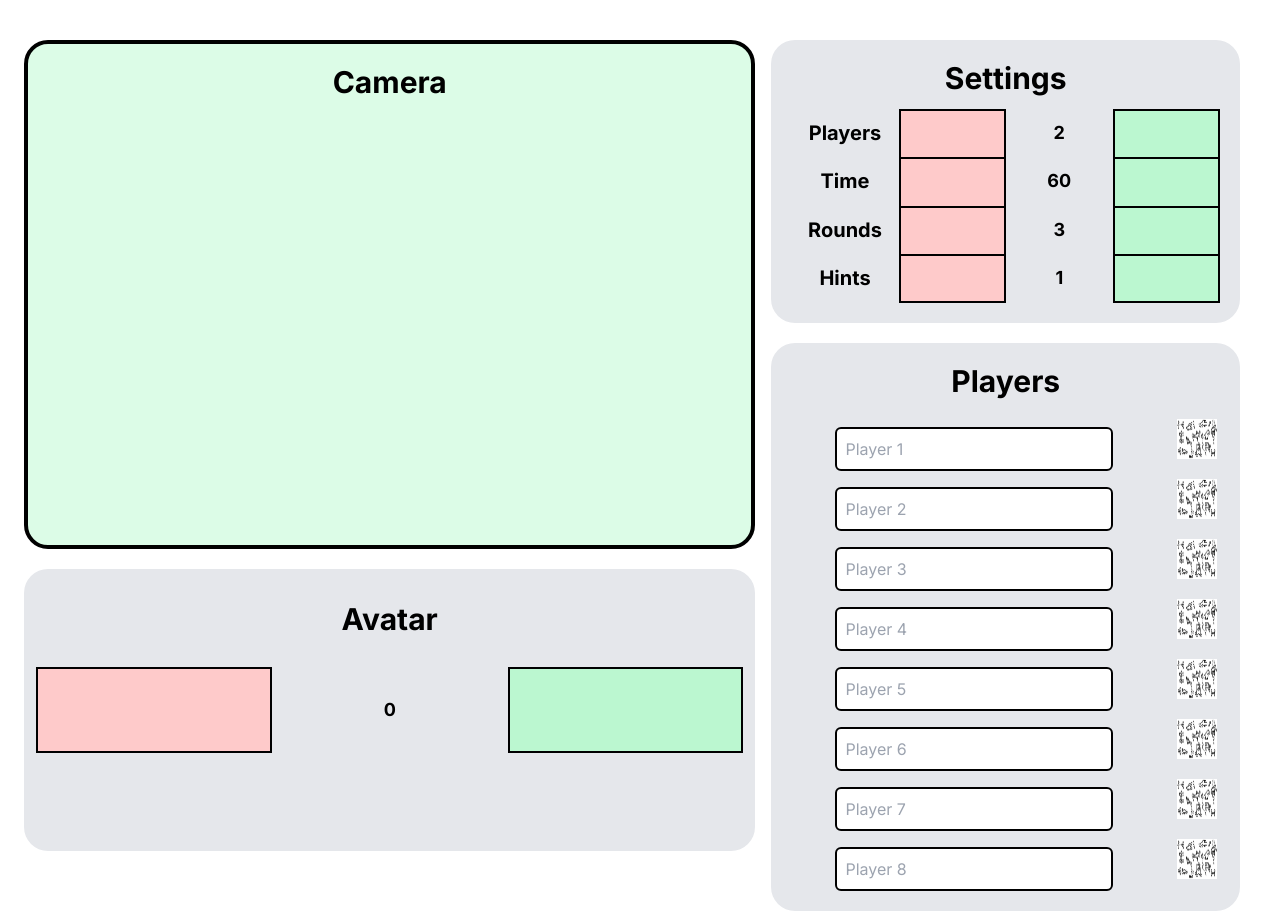
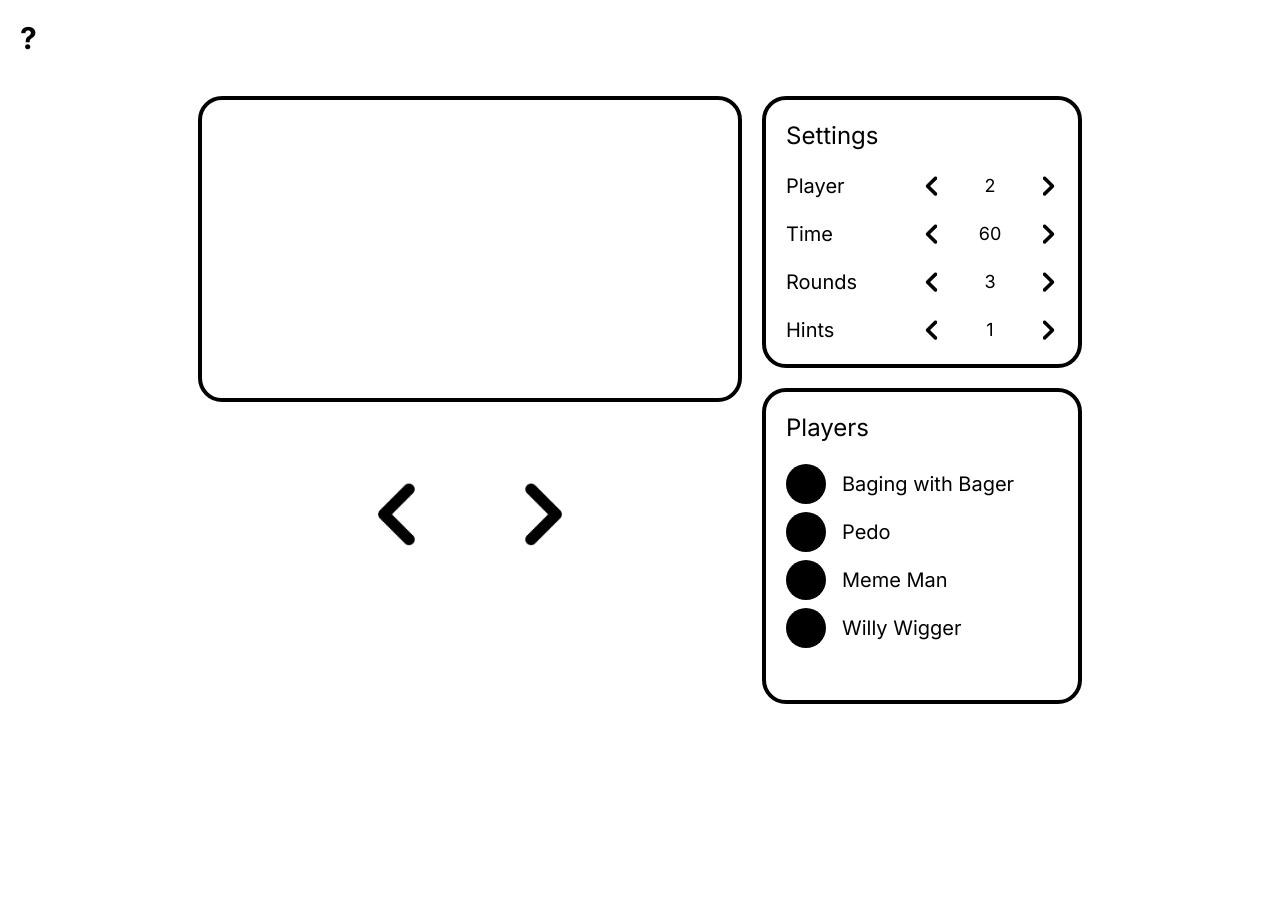
Before and after one commit to jnathan02222/bager, a Next.js app in the folder website/: page /setup in a window 1280 px wide. After the commit the page ends 800 px from the top, so only its background shows below. Built offline with nearby package versions, Linux system fonts and the light colour scheme.

Commit message:
UI cleanup for setup page

```diff
--- a/website/app/page.js
+++ b/website/app/page.js
@@ -8,8 +8,8 @@ export default function JoinRoom() {
     setRoomId(e.target.value)
   }
   return (<div className="w-full min-h-screen flex justify-center items-center bg-[url('/background.png')] bg-repeat" >
-      <div className='flex flex-col p-10 m-5 border-black border-5 rounded-3xl bg-gray-200'>
-        <h1 className='text-3xl font-bold mb-5 text-center'>NO PAME NO GAME</h1>
+      <div className='flex flex-col items-center p-10 m-5 border-black border-4 rounded-3xl bg-white'>
+        <h1 className='text-5xl font-bold mb-5 text-center'>FLOPPY FINGERS</h1>
         <input className='w-96 p-2 border-2 border-black border-b-0 rounded-t-md focus:outline-none' placeholder='Room ID' value={roomId} onChange={inputHandler}></input>
         <Link className='w-96 text-center p-2 border-2 border-black rounded-b-md' href={'/game/'+roomId}>Join Room</Link>
         <Link className='w-96 text-center mt-7 p-2 border-2 border-black rounded-md' href='/setup'>Create Room</Link>
--- /dev/null
+++ b/website/app/setup/camera.js
@@ -0,0 +1,3 @@
+export default function Camera(){
+
+}
--- a/website/app/setup/page.js
+++ b/website/app/setup/page.js
@@ -1,54 +1,10 @@
 "use client"
-import Link from "next/link"
 import { useState } from "react"
 
 export default function SetUpPage(){
-    const [players, setPlayers] = useState(2)
-    const [time, setTime] = useState(60)
-    const [rounds, setRounds] = useState(3)
-    const [hints, setHints] = useState(1)
+
+    //Avatar
     const [avatar, setAvatar] = useState(0)
-
-    const playersIncrease = () => {
-        if(players < 8){
-            setPlayers(players+1)
-        }
-    }
-    const playersDecrease = () => {
-        if(players > 2){
-            setPlayers(players-1)
-        }
-    }
-    const timeIncrease = () => {
-        if(time < 180){
-            setTime(time+30)
-        }
-    }
-    const timeDecrease = () => {
-        if(time>30){
-            setTime(time-30)
-        }
-    }
-    const roundsIncrease = () => {
-        if(rounds < 10){
-            setRounds(rounds+1)
-        }
-    }
-    const roundsDecrease = () => {
-        if(rounds > 1){
-            setRounds(rounds-1)
-        }
-    }
-    const hintsIncrease = () => {
-        if(hints < 3){
-            setHints(hints+1)
-        }
-    }
-    const hintsDecrease = () => {
-        if(hints > 0){
-            setHints(hints-1)
-        }
-    }
     const avatarUp = () => {
         if(avatar == 8){
             setAvatar(0)
@@ -64,59 +20,109 @@ export default function SetUpPage(){
         }
     }
 
+
+    //Settings
+    const names = {
+        players: "Player",
+        time: "Time",
+        rounds: "Rounds",
+        hints: "Hints"
+    }
+    const range = {
+        players: [2, 8],
+        time: [30, 180],
+        rounds: [1, 10],
+        hints: [0, 3]
+    }
+    const iterations = {
+        players: 1,
+        time: 30,
+        rounds: 1,
+        hints: 1
+    }
+    const [settings, setSettings] = useState({
+        players: 2,
+        time: 60,
+        rounds: 3,
+        hints: 1
+    })
+    const changeSettings = (iteration, property) => {
+        var newSettings = {
+            players: settings.players,
+            time: settings.time,
+            rounds: settings.rounds,
+            hints: settings.hints
+        }
+        console.log("Property: " + property)
+        console.log(range[property])
+        if (newSettings[property] + iteration > range[property][1] || newSettings[property] + iteration < range[property][0]) {
+            return
+        }
+        newSettings[property] += iteration
+        setSettings(newSettings)
+    }
+    const getSettingWidgets = () => {
+        var widgets = []
+        for (const property in iterations){
+            widgets.push(
+                <div>
+                    <div className="flex justify-center mt-5 items-center">
+                        <h1 className='text-xl self-center w-40'>{names[property]}</h1>
+                        <div className="flex justify-between w-40">
+                            <img className="w-5 h-5 mt-1" src='/left.png' onClick={(e)=>{changeSettings(-iterations[property], property)}}></img>
+                            <h1 className='text-lg self-center text-center'>{settings[property]}</h1>
+                            <img className="w-5 h-5 mt-1" src='/right.png' onClick={(e)=>{changeSettings(iterations[property], property)}}></img>
+                        </div>
+                    </div>
+                </div>
+            )
+        }
+        return widgets
+    }
+
+    const [popup, setPopup] = useState(false)
+
     return (
-        <div className='w-full min-h-screen grid grid-cols-7'>
-            <div className='col-start-1 col-span-4'>
-                <div className='w-full h-3/5 m-6 mb-5 mt-10 border-4 border-black rounded-3xl self-center bg-green-100'>
-                <h1 className='text-3xl font-bold row-start-1 col-span-3 text-center mt-5'>Camera</h1>
+        <div className="relative">
+            <button className='text-3xl font-bold absolute p-5' onClick={()=>{setPopup(true)}}>?</button>
+            {popup &&
+                <div className="absolute w-full h-full bg-white z-10 flex justify-center items-center" onClick={()=>{setPopup(false)}}>
+                    <h1 className='text-center'>Click anywhere to return to setup.</h1>
                 </div>
-                <div className='w-full h-1/3 p-3 ml-6 rounded-3xl bg-gray-200 grid grid-cols-3 grid-rows-3'>
-                    <h1 className='text-3xl font-bold row-start-1 col-span-3 text-center mt-5'>Avatar</h1>
-                    <button className='bg-red-200 p-2 border-2 border-black' onClick={avatarDown}></button>
-                    <h1 className='players text-lg font-bold self-center text-center'>{avatar}</h1>
-                    <button className='bg-green-200 p-2 border-2 border-black' onClick={avatarUp}></button>
+            }
+            <div className='w-full h-screen flex justify-center p-24'>
+                <div className='min-w-96 w-1/2'>
+                    <div className='w-full aspect-video	 border-4 border-black rounded-3xl'></div>
+                    <div className='w-full p-3 rounded-3xl flex justify-center items-center pt-10'>
+                        <img className="w-16 h-16 m-10" src='/left.png' onClick={avatarDown}></img>
+                        <img className="w-16 h-16 m-10" src='/right.png' onClick={avatarUp}></img>
+                    </div>
                 </div>
-            </div>
-
-            <div className='col-start-5 col-span-3'>
-                <div className='h-1/3 p-5 m-10 mb-5 rounded-3xl bg-gray-200 grid grid-cols-4 grid-rows-5'>
-                    <h1 className='text-3xl font-bold row-start-1 col-span-4 text-center'>Settings</h1>
-                    <h1 className='text-xl font-bold col-start-1 self-center text-center'>Players</h1>
-                    <button className='bg-red-200 p-2 border-2 border-black border-b-0' onClick={playersDecrease}></button>
-                    <h1 className='players text-lg font-bold self-center text-center'>{players}</h1>
-                    <button className='bg-green-200 p-2 border-2 border-black border-b-0' onClick={playersIncrease}></button>
-                    <h1 className='text-xl font-bold col-start-1 self-center text-center'>Time</h1>
-                    <button className='bg-red-200 p-2 border-2 border-black border-b-0' onClick={timeDecrease}></button>
-                    <h1 className='time text-lg font-bold self-center text-center'>{time}</h1>
-                    <button className='bg-green-200 p-2 border-2 border-black border-b-0' onClick={timeIncrease}></button>
-                    <h1 className='text-xl font-bold col-start-1 self-center text-center'>Rounds</h1>
-                    <button className='bg-red-200 p-2 border-2 border-black border-b-0' onClick={roundsDecrease}></button>
-                    <h1 className='rounds text-lg font-bold self-center text-center'>{rounds}</h1>
-                    <button className='bg-green-200 p-2 border-2 border-black border-b-0' onClick={roundsIncrease}></button>
-                    <h1 className='text-xl font-bold col-start-1 self-center text-center'>Hints</h1>
-                    <button className='bg-red-200 p-2 border-2 border-black ' onClick={hintsDecrease}></button>
-                    <h1 className='hints text-lg font-bold self-center text-center'>{hints}</h1>
-                    <button className='bg-green-200 p-2 border-2 border-black' onClick={hintsIncrease}></button>
-                </div>
-                <div className='mx-10 pb-3 rounded-3xl bg-gray-200'>
-                    <h1 className='text-3xl font-bold m-5 pt-5 text-center'>Players</h1>
-                    <div className='grid grid-rows-8 grid-col-2'>
-                        <input className='p-2 border-2 mx-16 m-2 border-black rounded-md focus:outline-none col-start-1' placeholder='Player 1'></input>
-                        <img className='col-start-2 h-10 w-10' src={'/background.png'} alt='filler'></img>
-                        <input className='p-2 border-2 mx-16 m-2 border-black rounded-md focus:outline-none col-start-1' placeholder='Player 2'></input>
-                        <img className='col-start-2 h-10 w-10' src={'/background.png'} alt='filler'></img>
-                        <input className='p-2 border-2 mx-16 m-2 border-black rounded-md focus:outline-none col-start-1' placeholder='Player 3'></input>
-                        <img className='col-start-2 h-10 w-10' src={'/background.png'} alt='filler'></img>
-                        <input className='p-2 border-2 mx-16 m-2 border-black rounded-md focus:outline-none col-start-1' placeholder='Player 4'></input>
-                        <img className='col-start-2 h-10 w-10' src={'/background.png'} alt='filler'></img>
-                        <input className='p-2 border-2 mx-16 m-2 border-black rounded-md focus:outline-none col-start-1' placeholder='Player 5'></input>
-                        <img className='col-start-2 h-10 w-10' src={'/background.png'} alt='filler'></img>
-                        <input className='p-2 border-2 mx-16 m-2 border-black rounded-md focus:outline-none col-start-1' placeholder='Player 6'></input>
-                        <img className='col-start-2 h-10 w-10' src={'/background.png'} alt='filler'></img>
-                        <input className='p-2 border-2 mx-16 m-2 border-black rounded-md focus:outline-none col-start-1' placeholder='Player 7'></input>
-                        <img className='col-start-2 h-10 w-10' src={'/background.png'} alt='filler'></img>
-                        <input className='p-2 border-2 mx-16 m-2 border-black rounded-md focus:outline-none col-start-1' placeholder='Player 8'></input>
-                        <img className='col-start-2 h-10 w-10' src={'/background.png'} alt='filler'></img>
+                <div className="flex flex-col h-full">
+                    <div className='w-80 pb-5 px-5 ml-5 mb-5 rounded-3xl border-4 border-black'>
+                        <h1 className='mb-2 text-2xl pt-5'>Settings</h1>
+                        {getSettingWidgets()}
+                    </div>
+                    <div className='ml-5 pb-3 border-4 border-black rounded-3xl h-full'>
+                        <h1 className='ml-5 text-2xl py-5 '>Players</h1>
+                        <div>
+                            <div className="flex items-center pb-2">
+                                <div className="bg-black w-10 h-10  rounded-full ml-5"></div>
+                                <div className='text-xl ml-4'>Baging with Bager</div>
+                            </div>
+                            <div className="flex items-center pb-2">
+                                <div className="bg-black w-10 h-10  rounded-full ml-5"></div>
+                                <div className='text-xl ml-4'>Pedo</div>
+                            </div>
+                            <div className="flex items-center pb-2">
+                                <div className="bg-black w-10 h-10   rounded-full ml-5"></div>
+                                <div className='text-xl ml-4'>Meme Man</div>
+                            </div>
+                            <div className="flex items-center pb-2">
+                                <div className="bg-black w-10 h-10   rounded-full ml-5"></div>
+                                <div className='text-xl ml-4'>Willy Wigger</div>
+                            </div>
+                        </div>
                     </div>
                 </div>
             </div>
```
Also changed, not shown: website/public/left.png (added), website/public/right.png (added).
